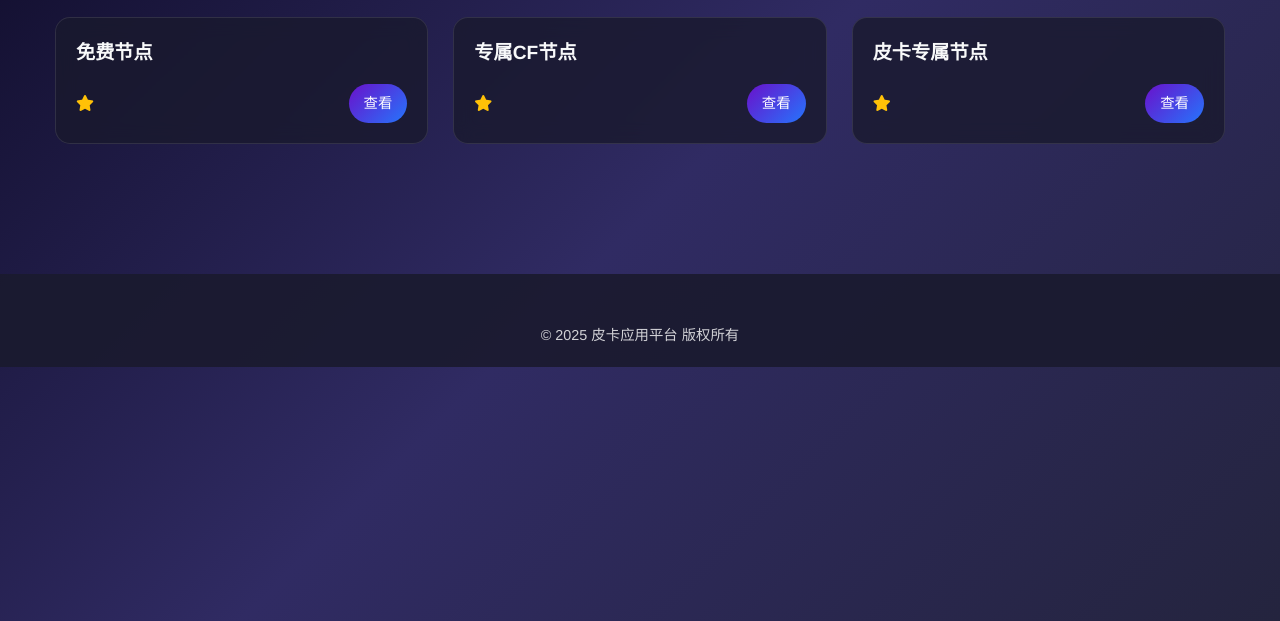
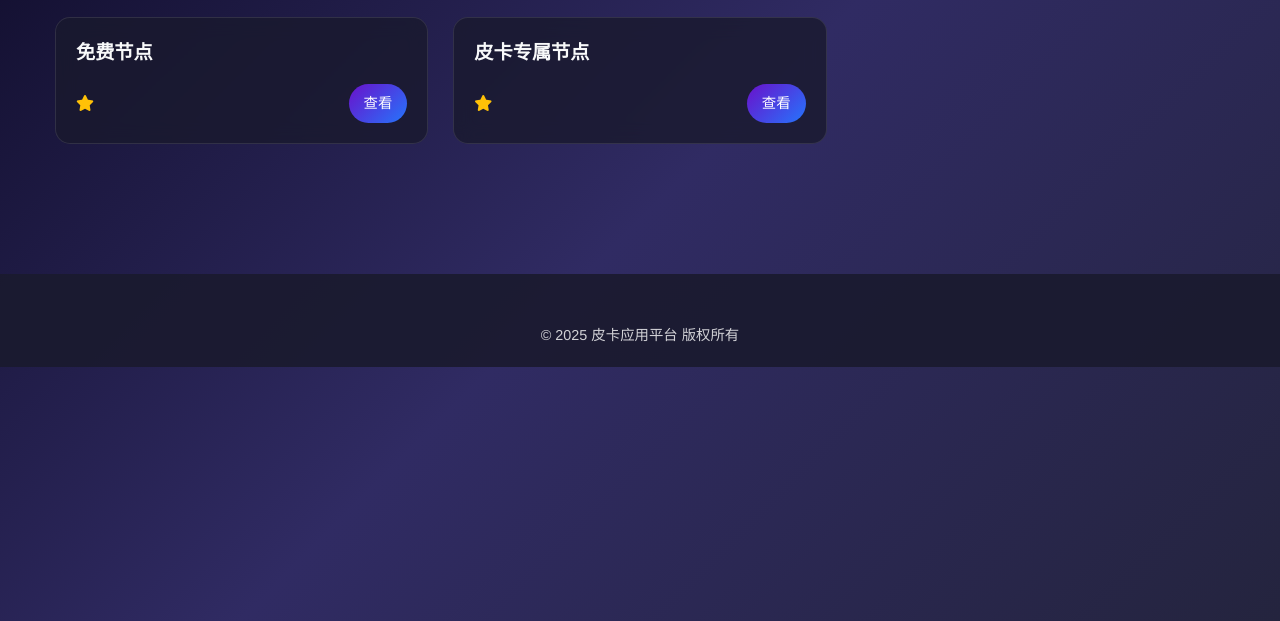
Before and after one commit to huixiao666/pkpk1, a plain HTML site: page index.html in a window 1280 px wide. Shown: the part 179-800 px from the top of the page. Drawn offline with Linux system fonts and the light colour scheme.

Commit message:
Update index.html

```diff
--- a/index.html
+++ b/index.html
@@ -810,19 +810,7 @@
                     </div>
                 </div>
 
-            <div class="card">
-                    <div class="card-content">
-                        <h3 class="card-title">专属CF节点</h3>
-                        <p class="card-desc"></p>
-                        <div class="card-footer">
-                            <div class="card-rating">
-                                <i class="fas fa-star"></i>
 
-                            </div>
-                            <a href="https://huixiao666.github.io/pkpk3/" class="card-button">查看</a>
-                        </div>
-                    </div>
-                </div>
 
             <div class="card">
                     <div class="card-content">
```
